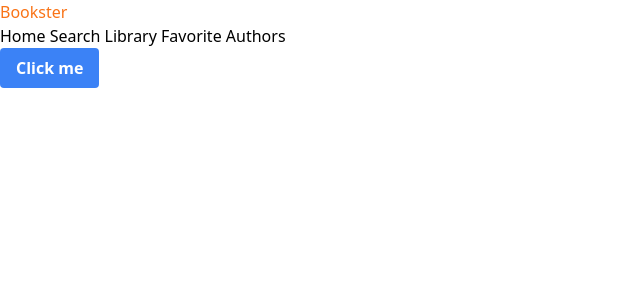
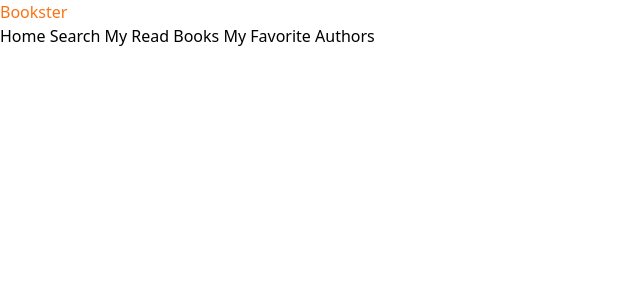
Before and after one commit to jRydell/johanR-sluteprojekt-react, a React (Vite) app: page / in a window 1280 px wide. Shown: the top 300 px of the page, without its empty margins (0-640 px from the left). Built offline with nearby package versions, Linux system fonts and the light colour scheme.

Commit message:
changed route names

```diff
--- a/src/main.tsx
+++ b/src/main.tsx
@@ -4,10 +4,10 @@ import "./index.css";
 import { createBrowserRouter, RouterProvider } from "react-router-dom";
 import Root from "./routes/Root";
 import NotFound from "./routes/NotFound";
-import Library from "./routes/MyReadBooks";
 import Book from "./routes/Book";
 import Search from "./routes/Search";
 import FavoriteAuthors from "./routes/MyFavoriteAuthors";
+import MyReadBooks from "./routes/MyReadBooks";
 
 const router = createBrowserRouter([
   {
@@ -21,7 +21,7 @@ const router = createBrowserRouter([
       },
       {
         path: "/my-read-books",
-        element: <Library />,
+        element: <MyReadBooks />,
         children: [
           {
             path: "/my-read-books/:bookId",
@@ -30,7 +30,7 @@ const router = createBrowserRouter([
         ],
       },
       {
-        path: "/favorite-authors",
+        path: "/my-favorite-authors",
         element: <FavoriteAuthors />,
       },
     ],
--- a/src/routes/MyReadBooks.tsx
+++ b/src/routes/MyReadBooks.tsx
@@ -1,5 +1,5 @@
-const Library = () => {
+const MyReadBooks = () => {
   return <div>Library</div>;
 };
 
-export default Library;
+export default MyReadBooks;
--- a/src/routes/Root.tsx
+++ b/src/routes/Root.tsx
@@ -8,13 +8,11 @@ function Root() {
         <nav>
           <NavLink to="/"> Home </NavLink>
           <NavLink to="/search"> Search </NavLink>
-          <NavLink to="/library"> Library </NavLink>
-          <NavLink to="/favorite-authors"> Favorite Authors </NavLink>
+          <NavLink to="/my-read-books"> My Read Books </NavLink>
+          <NavLink to="/my-favorite-authors"> My Favorite Authors </NavLink>
         </nav>
       </header>
-      <button className="bg-blue-500 hover:bg-blue-700 text-white font-bold py-2 px-4 rounded">
-        Click me
-      </button>
+
       <main>
         <Outlet />
       </main>
```
